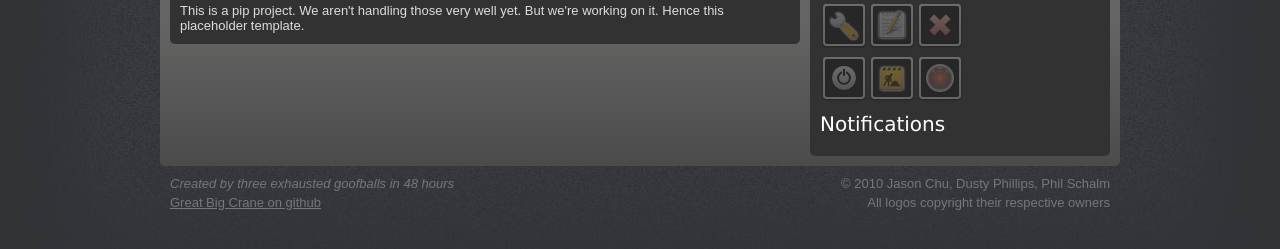
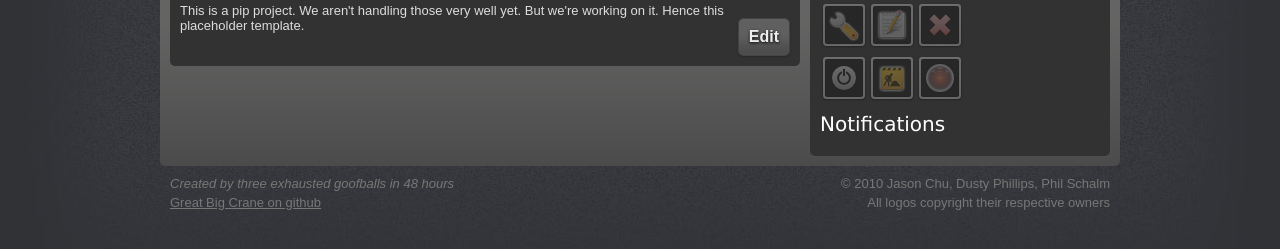
Before and after one commit to pnomolos/greatbigcrane, a Django app: template greatbigcrane/templates/project/project_detail.html in a window 1280 px wide. Shown: the part 183-432 px from the top of the page. Run offline with Django 3.2, Linux system fonts and the light colour scheme; the template is opened without the code that fills it, so the values that code supplies are empty; some libraries are stand-ins or nearby versions.

Commit message:
Add link for editing pip stuff.

```diff
--- a/greatbigcrane/project/urls.py
+++ b/greatbigcrane/project/urls.py
@@ -20,6 +20,7 @@ urlpatterns = patterns('project.views',
         url('^$', 'list_projects', name="list_projects"),
         url('^(?P<project_id>\d+)/view/$', 'view_project', name="view_project"),
         url('^(?P<project_id>\d+)/edit/$', 'edit_project', name="edit_project"),
+        url('^pip/(?P<project_id>\d+)/edit/$', 'edit_pip', name="edit_pip"),
         url('^add/$', 'add_project', name="add_project"),
         url('^(?P<project_id>\d+)/delete/$', 'delete_project', name="delete_project"),
         url('^(?P<project_id>\d+)/favourite/$', 'favourite_project', name="favourite_project"),
--- a/greatbigcrane/project/views.py
+++ b/greatbigcrane/project/views.py
@@ -114,6 +114,11 @@ def favourite_project(request, project_id):
     project.save()
     return handle_ajax(request)
 
+# I'm wondering if pip doesn't deserve its own app
+def edit_pip(request, project_id):
+    from django.http import HttpResponse
+    return HttpResponse("Boilerplate")
+
 def project_notifications(request, project_id):
     project = Project.objects.get(pk=project_id)
     notifications = Notification.objects.filter(
--- a/greatbigcrane/templates/project/pip_detail.html
+++ b/greatbigcrane/templates/project/pip_detail.html
@@ -1,3 +1,4 @@
 This is a pip project. We aren't handling those very well yet.
 
 But we're working on it. Hence this placeholder template.
+<a href="{% url edit_pip project.id %}" class="button right grey">Edit</a>
```
